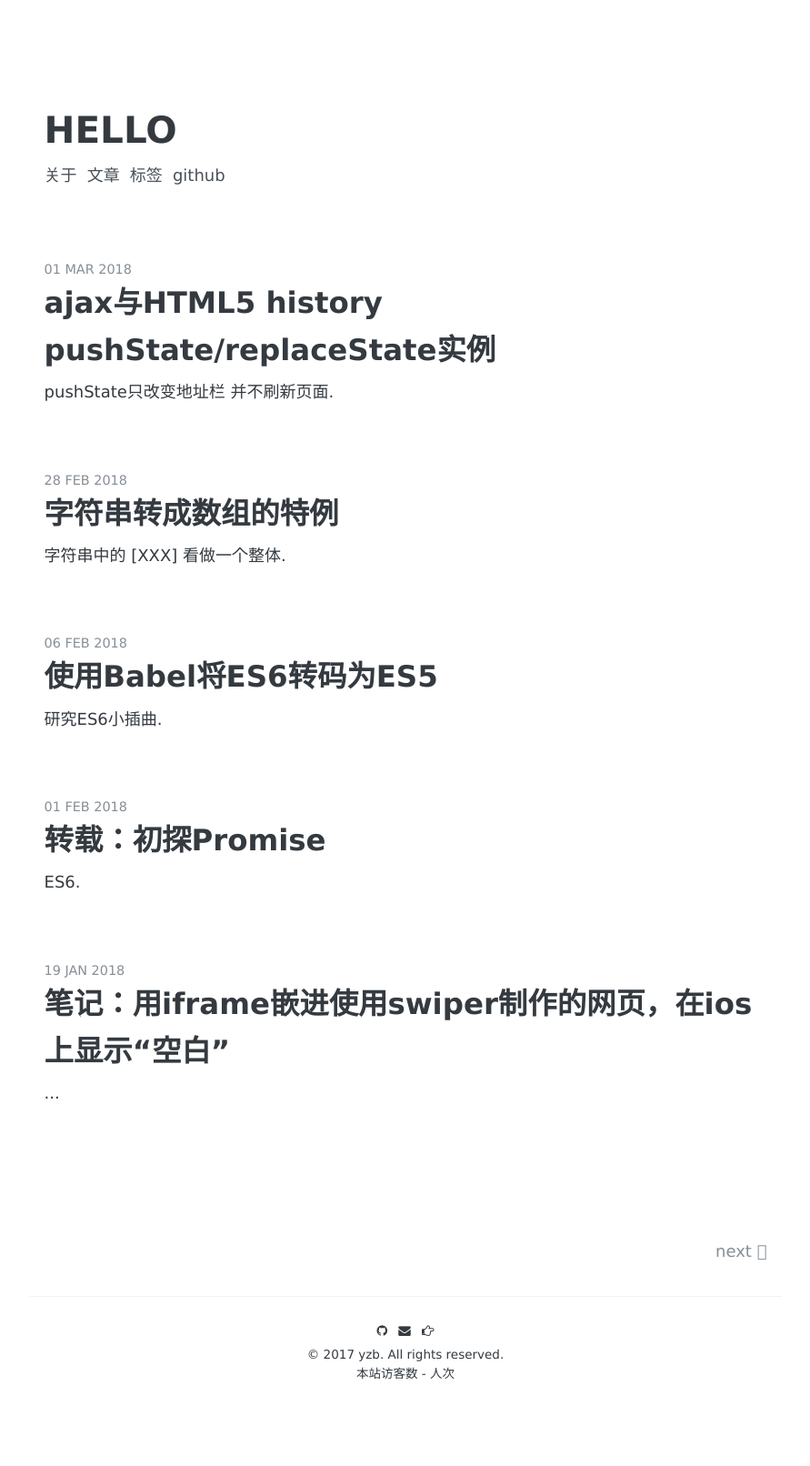
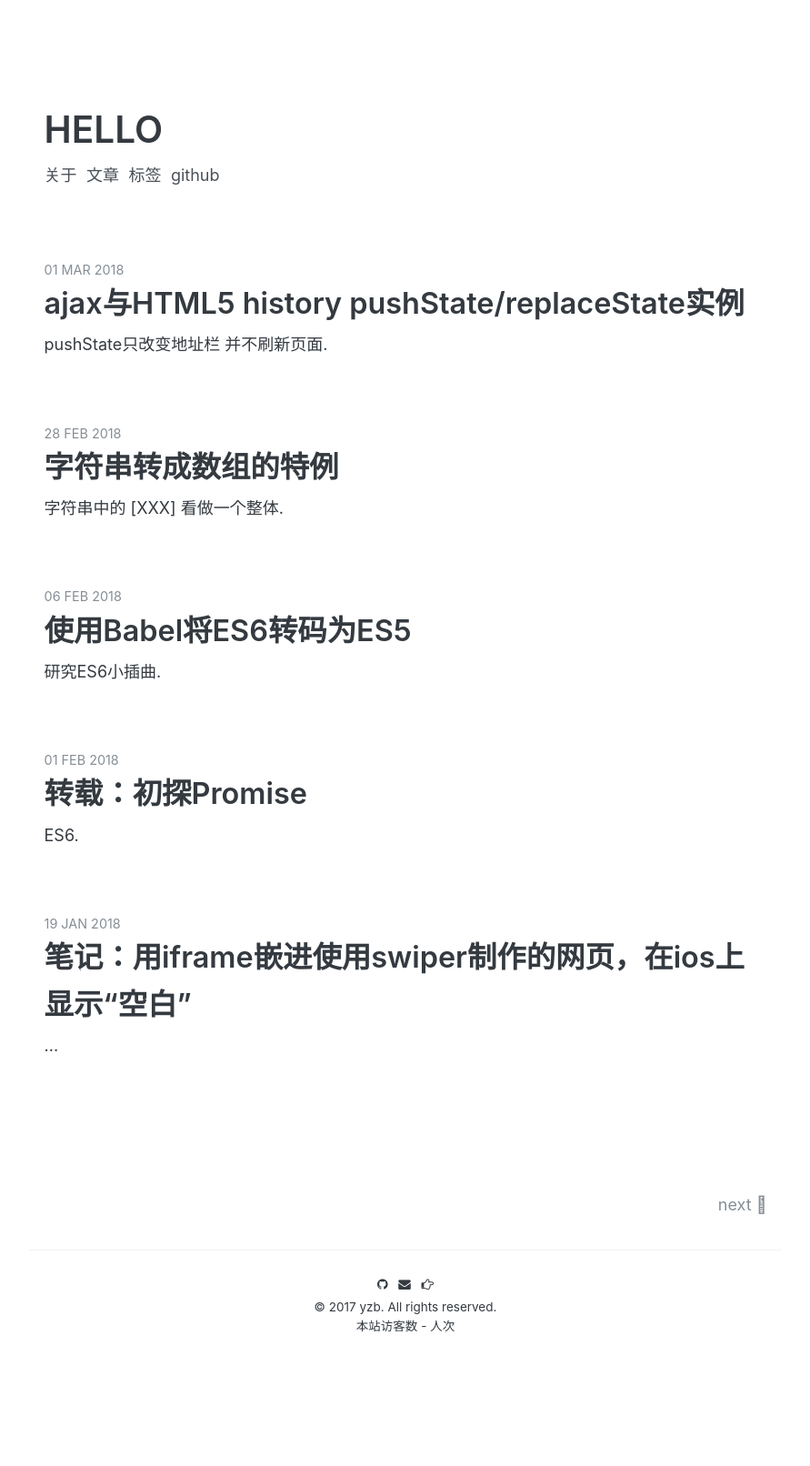
Before and after one commit to yzbaoo/yzbao.github.io, a Jekyll site: the page built from index.html, in a window 1280 px wide. Shown: the whole page at 91% size, without its empty margins (194-1085 px from the left). Built offline with Jekyll 4.4.1, drawn with Linux system fonts in a browser that asks for light colours; the list of posts is cut into pages by our own code; comment, search, counter and statistics services are not loaded; after the commit the page ends 1560 px from its top, so only the background shows below that.

Commit message:
改字体

```diff
--- a/_sass/_variables.scss
+++ b/_sass/_variables.scss
@@ -3,7 +3,7 @@
 /*--------------
   Font
   -------------- */
-$base-font: 'Spoqa Han Sans', 'Source Sans Pro', Apple SD Gothic Neo, Nanum Barun Gothic, Nanum Gothic, Verdana, Arial, Dotum, sans-serif;
+$base-font: -apple-system,"Helvetica Neue",Helvetica,Arial,"PingFang SC","Hiragino Sans GB","WenQuanYi Micro Hei","Microsoft Yahei",sans-serif;
 $code-font: Menlo, 'Ubuntu Mono', Monaco, 'Spoqa Han Sans', monospace;
 $code-gist-font: Menlo, 'Ubuntu Mono', Monaco, 'Spoqa Han Sans', monospace;
 
```
